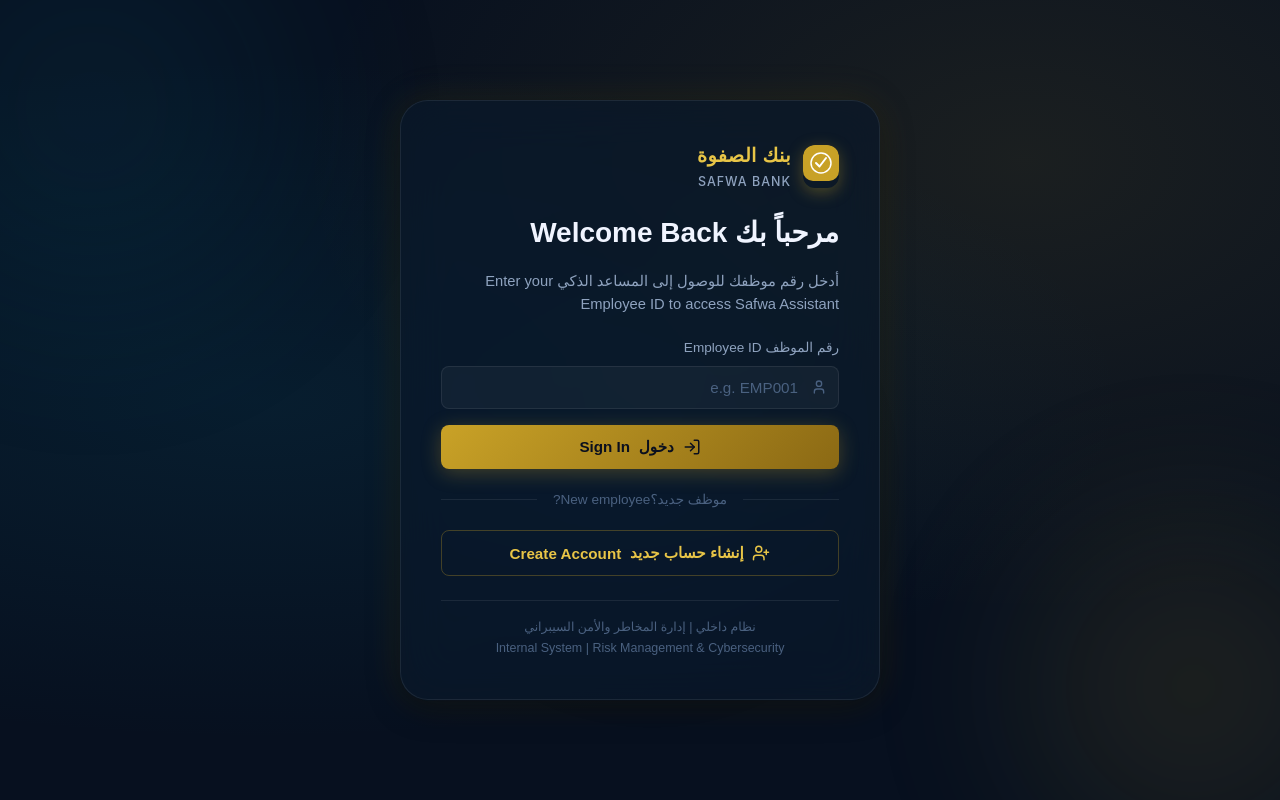
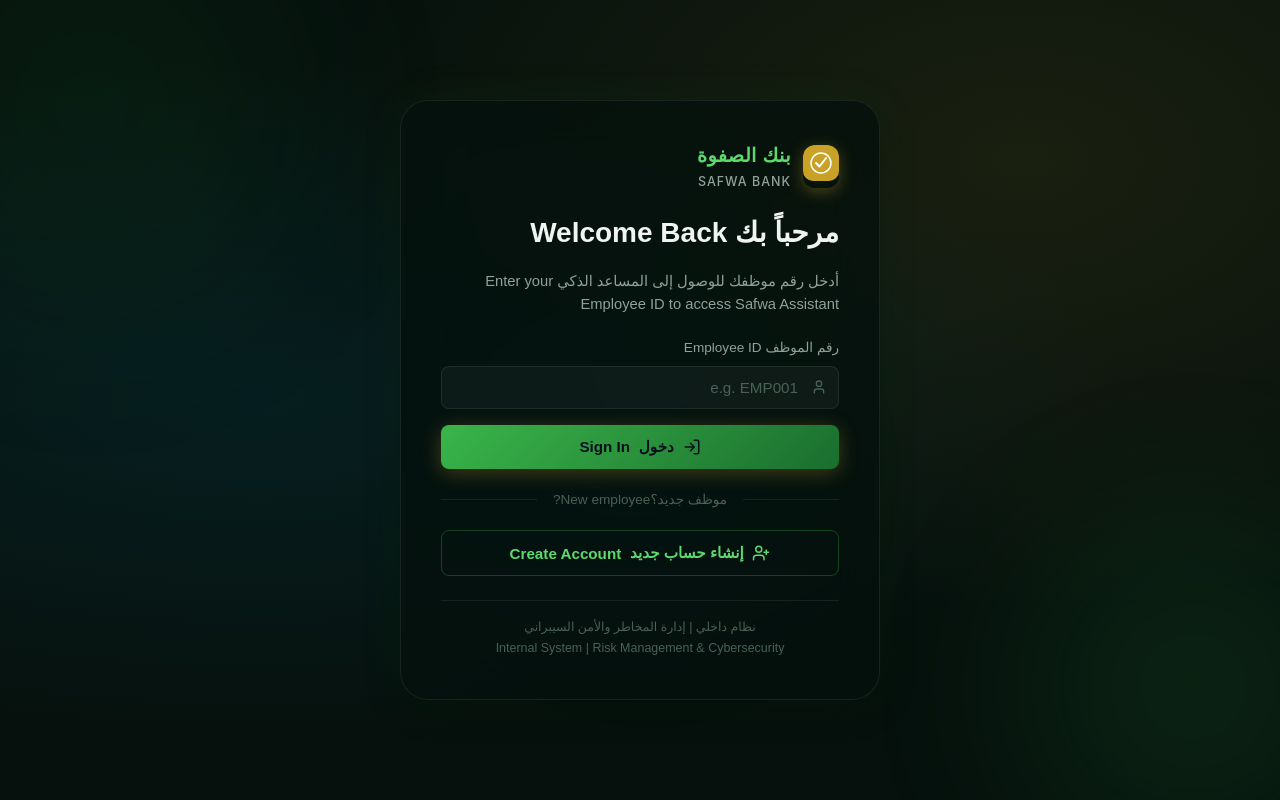
Before and after one commit to RaneemSadeh/safwa-ai-assistant, a Flask app: page / in a window 1280 px wide. Run offline with Flask 3, Linux system fonts and the light colour scheme.

Commit message:
style: replace gold/yellow with Safwa logo greens

```diff
--- a/static/css/style.css
+++ b/static/css/style.css
@@ -1,31 +1,31 @@
 /* ══════════════════════════════════════════════════════════════════
    Safwa Bank Policy Chatbot — Premium Design System
-   Dark Navy + Gold + Glassmorphism
+   Dark Navy + Safwa Green + Glassmorphism
    ══════════════════════════════════════════════════════════════════ */
 
 /* Removed external font import for complete offline support */
 
 /* ── Design Tokens ────────────────────────────────────────────── */
 :root {
-  /* Colors */
-  --bg-primary:    #07101f;
-  --bg-secondary:  #0b1829;
-  --bg-tertiary:   #0f2038;
-  --gold:          #c9a227;
-  --gold-light:    #e8c547;
-  --gold-dark:     #8b6914;
-  --gold-glow:     rgba(201, 162, 39, 0.18);
-  --teal:          #0a6b8a;
-  --teal-light:    #0e8fae;
+  /* Colors — Safwa Logo Greens */
+  --bg-primary:    #06110d;
+  --bg-secondary:  #091a11;
+  --bg-tertiary:   #0d2318;
+  --gold:          #3ab54a;
+  --gold-light:    #5dd96e;
+  --gold-dark:     #1a6e2e;
+  --gold-glow:     rgba(58, 181, 74, 0.18);
+  --teal:          #1a6e2e;
+  --teal-light:    #27943f;
 
-  --text-primary:   #f0f4ff;
-  --text-secondary: #8fa3bf;
-  --text-muted:     #4a6180;
+  --text-primary:   #f0f4f1;
+  --text-secondary: #8fa39a;
+  --text-muted:     #4a6155;
   --border:         rgba(255,255,255,0.08);
-  --border-gold:    rgba(201,162,39,0.3);
-  --glass-bg:       rgba(11, 24, 41, 0.75);
-  --glass-bg-light: rgba(15, 32, 56, 0.6);
-  --shadow-gold:    0 0 40px rgba(201,162,39,0.12);
+  --border-gold:    rgba(58,181,74,0.3);
+  --glass-bg:       rgba(6, 17, 13, 0.80);
+  --glass-bg-light: rgba(9, 26, 17, 0.65);
+  --shadow-gold:    0 0 40px rgba(58,181,74,0.10);
   --shadow-card:    0 8px 32px rgba(0,0,0,0.4);
 
   --success:  #10b981;
```
Also changed, not shown: docs/index.html (+37 -37 lines).
